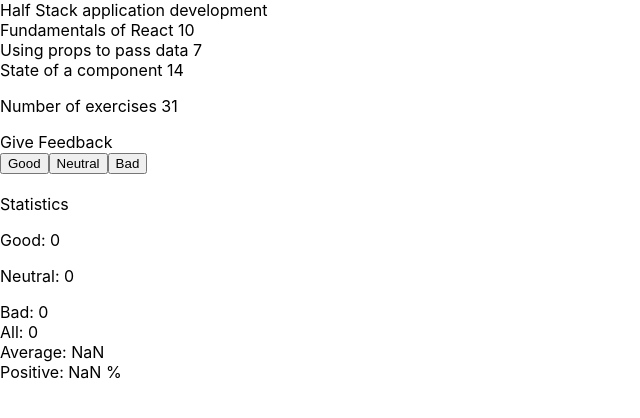
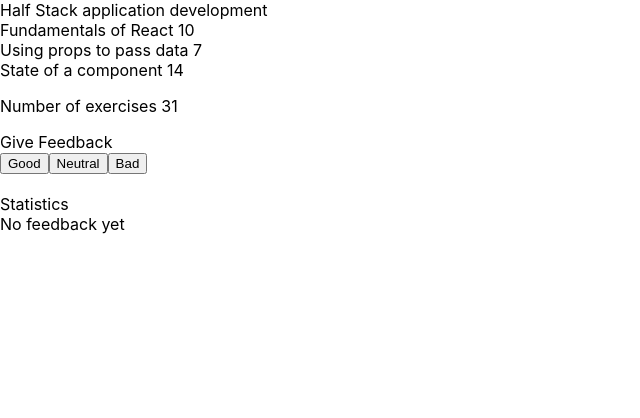
Before and after one commit to satugaya/FullStack-palautusrepositorio, a React (Create React App) app in the folder viikko1/kurssitiedo/kurssitiedot/: page / in a window 1280 px wide. Shown: the top 418 px of the page, without its empty margins (0-640 px from the left). Built offline with nearby package versions, Linux system fonts and the light colour scheme.

Commit message:
Unicafe 1.9 valmis

```diff
--- a/viikko1/kurssitiedo/kurssitiedot/src/App.js
+++ b/viikko1/kurssitiedo/kurssitiedot/src/App.js
@@ -1,26 +1,9 @@
 import React, {useState} from 'react'
 import Header from './Header'
 import Content from './Content'
+import Statistics from './Statistics'
 
-const Statistics = (props) => {
-  console.log(props)
-  const {good, bad, neutral} = props
-  return(
-    <div>
-    <p>
-    Good: {good}</p>
-    <p>Neutral: {neutral}</p>
 
-    Bad: {bad} <br/>
-    All: {good + neutral + bad} <br/>
-    Average: {(good - bad)/(good + neutral + bad)}
-    <br/>
-    Positive: {100*good/(good + neutral + bad)} %
-
-  </div>
-  )
-
-}
 
 
 
@@ -34,6 +17,7 @@
   const [good, setGood] = useState(0)
   const [neutral, setNeutral] = useState(0)
   const [bad, setBad] = useState(0)
+  const sum = good + bad + neutral
 
   const handleGoodClick = () => {
     console.log('good')
@@ -61,7 +45,7 @@
       <br />
       <Header course ={statistics} />
 
-      <Statistics good={good} neutral={neutral} bad={bad}/>
+      <Statistics good={good} neutral={neutral} bad={bad} sum={sum}/>
     </div>
   )
 }
--- /dev/null
+++ b/viikko1/kurssitiedo/kurssitiedot/src/Statistics.js
@@ -0,0 +1,35 @@
+import React from 'react'
+
+
+const Statistics = (props) => {
+
+  const {good, bad, neutral, sum} = props
+
+  console.log(sum)
+  if (sum == 0) {
+    return (
+      <div>
+        No feedback yet
+      </div>
+    )
+  }
+
+return(
+      <div>
+      <p>
+      Good: {good}</p>
+      <p>Neutral: {neutral}</p>
+
+      Bad: {bad} <br/>
+      All: {good + neutral + bad} <br/>
+      Average: {(good - bad)/(good + neutral + bad)}
+      <br/>
+      Positive: {100*good/(good + neutral + bad)} %
+
+    </div>
+    )
+
+}
+
+
+export default Statistics
```
